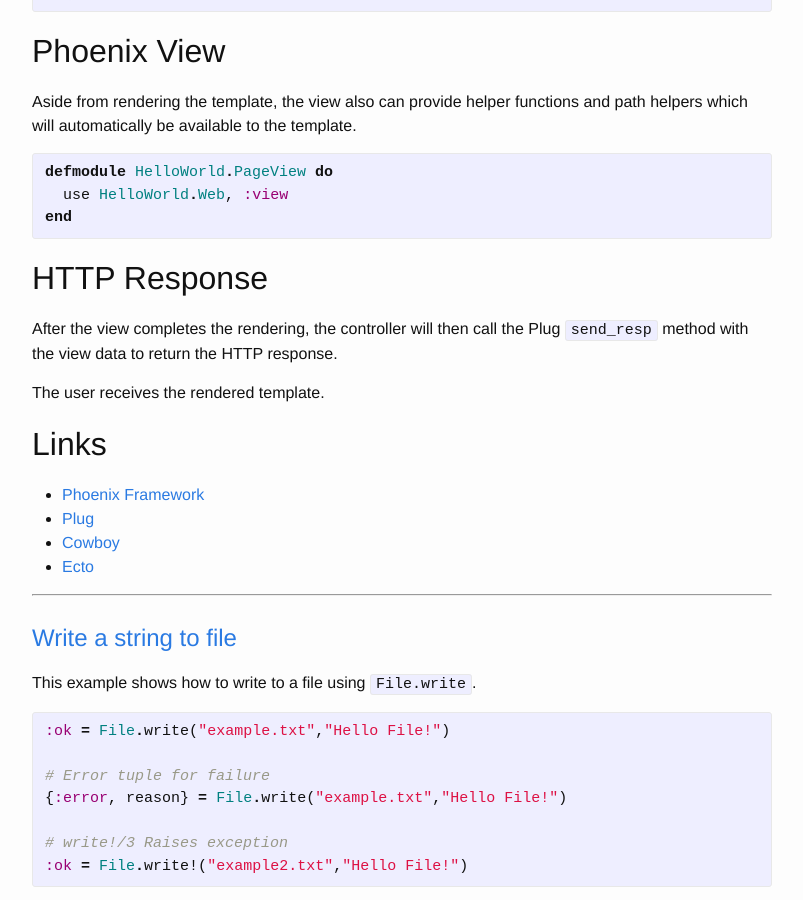
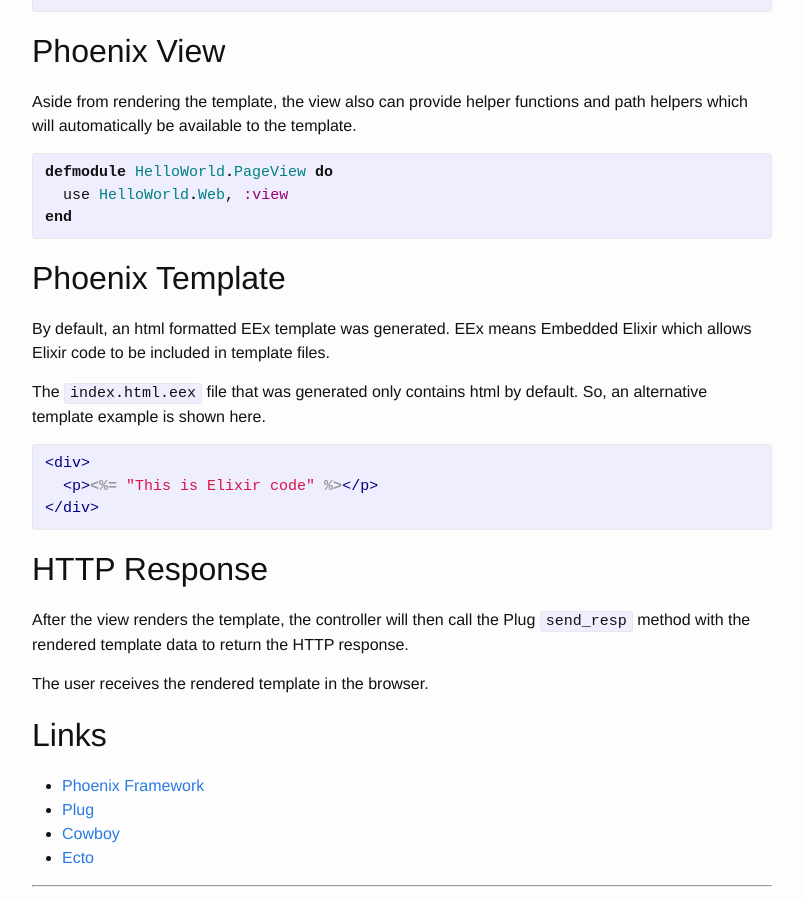
Before and after one commit to elixir-examples/elixir-examples.github.io, a Jekyll site: the page built from single-page.html, in a window 1280 px wide and 900 px high, scrolled down 3820 px. Shown: the whole window, without its empty margins (238-1041 px from the left). Built offline with Jekyll 4.4.1, drawn with Linux system fonts in a browser that asks for light colours; comment, search, counter and statistics services are not loaded.

Commit message:
Describe Template

```diff
--- a/_posts/2016-03-15-phoenix-framework-from-http-request-to-response.markdown
+++ b/_posts/2016-03-15-phoenix-framework-from-http-request-to-response.markdown
@@ -148,11 +148,20 @@
 end
 {% endhighlight %}
 
+# Phoenix Template
+By default, an html formatted EEx template was generated. EEx means Embedded Elixir which allows Elixir code to be included in template files.
+
+The `index.html.eex` file that was generated only contains html by default. So, an alternative template example is shown here.
+{% highlight erb %}
+<div>
+  <p><%= "This is Elixir code" %></p>
+</div>
+{% endhighlight %}
 
 # HTTP Response
-After the view completes the rendering, the controller will then call the Plug `send_resp` method with the view data to return the HTTP response.
+After the view renders the template, the controller will then call the Plug `send_resp` method with the rendered template data to return the HTTP response.
 
-The user receives the rendered template.
+The user receives the rendered template in the browser.
 
 # Links
 - [Phoenix Framework](http://www.phoenixframework.org/)
```
